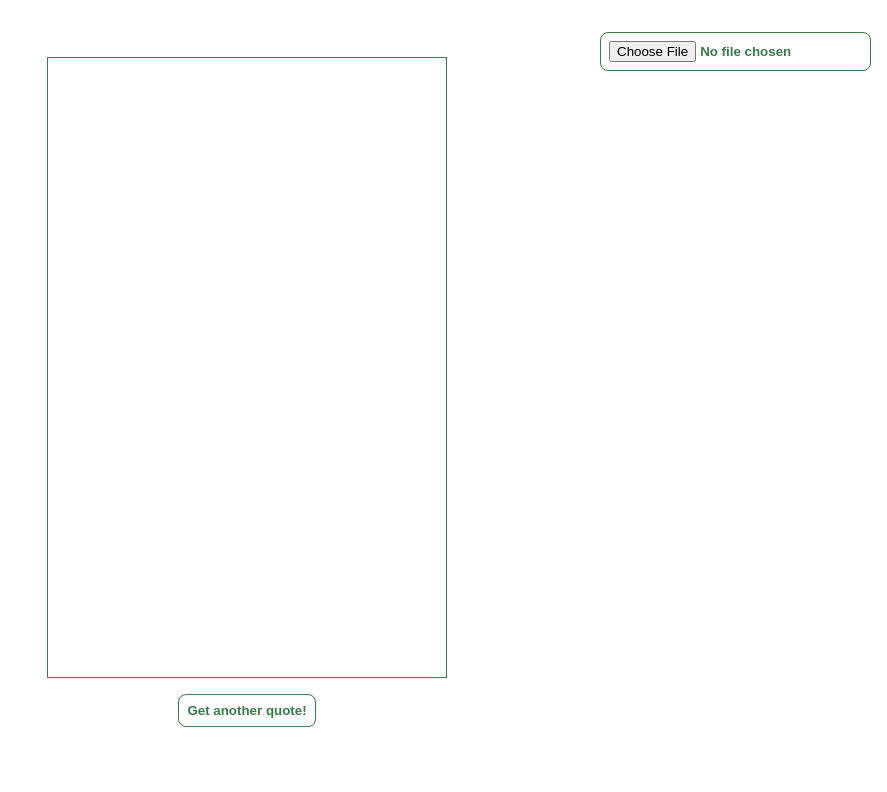
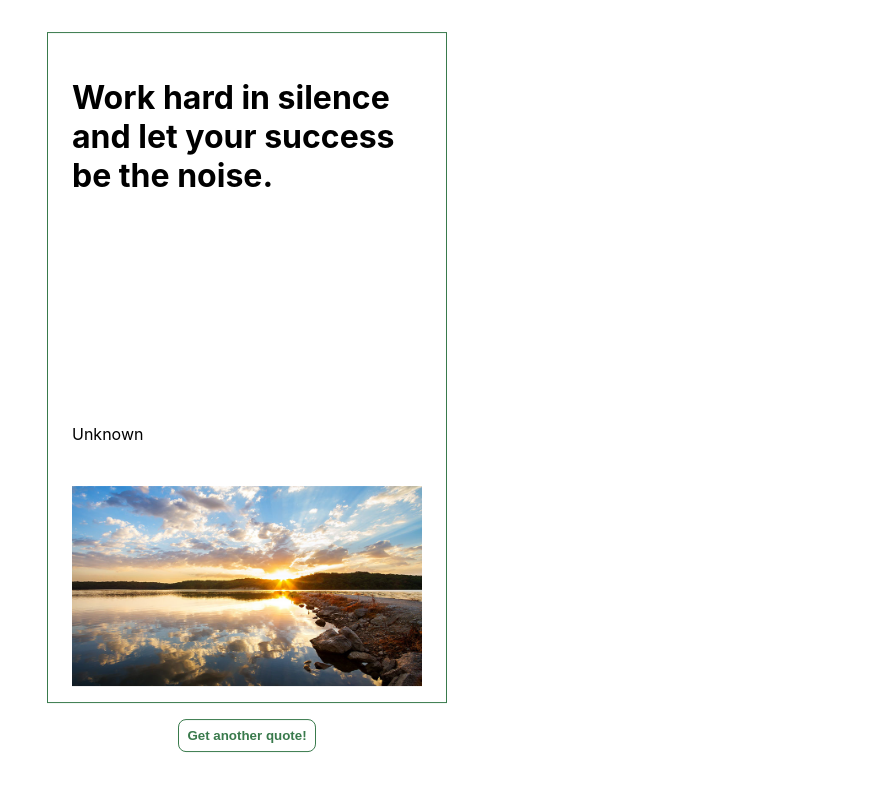
Before and after one commit to jeehay-park/t6-quotes, a React (Create React App) app: page / in a window 1280 px wide. Shown: the top 792 px of the page, without its empty margins (393-1280 px from the left). Built offline with nearby package versions, Linux system fonts and the light colour scheme.

Commit message:
Fix the view box size

```diff
--- /dev/null
+++ b/public/data.json
@@ -0,0 +1,117 @@
+{
+"quotes" : [
+    {
+      "quote": "Work hard in silence and let your success be the noise.",
+      "author": "Unknown"
+    },
+    {
+      "quote": "Setting goals is the first step in turning the invisible into the visible.",
+      "author": "Unknown"
+    },
+    {
+        "quote": "Don't you dare underestimate the power of your own instinct.",
+        "author": "Unknown"
+    },
+    {
+        "quote": "Start where you are. Use what you have. Do what you can.",
+        "author": "Unknown"
+    },
+    {
+        "quote": "Great communication is the ability to say something without really saying anything at all.",
+        "author": "Ed Latimore"
+    },
+    {
+      "quote": "If you live fake rich now, you'll retire real broke later.",
+      "author": "Unknown"
+    },
+    {
+      "quote": "If you live fake rich now, you'll retire real broke later.",
+      "author": "Unknown"
+    },
+    {
+      "quote": "Doing nothing with your life is much more painful than doing something with your life. It just takes longer for that pain to kick in.",
+      "author": "Koe"
+    },
+    {
+      "quote": "The quickest way to succeed is to start now and figure it out as you go. You can't learn to drive in a parked car.",
+      "author": "Unknown"
+    },
+    {
+      "quote": "Feel the feeling but don't become the emotion. Witness it. Allow it. Release it.",
+      "author": "Crystal Andrus"
+    },
+    {
+      "quote": "If you don't have ideas, read.If you have ideas, but can't articulate them, write. If you have ideas, and the clarity to execute, build. Expand, organize, and focus your mind until our craziest ideas become reality.",
+      "author": "Unknown"
+    },
+    {
+      "quote": "Allow yourself to be a beginner at things. No one starts off as excellent.",
+      "author": "Unknown"
+    },
+    {
+      "quote": "The best way to deal with your impostor syndrome is to realize that nearly everyone is an impostor.",
+      "author": "Justin Welsh"
+    },
+    {
+      "quote": "You're breaking generational curses. That's why things don't come so easy for you. You're who your bloodline has been waiting for.",
+      "author": "Unknown"
+    },
+    {
+      "quote": "God said, “Love your enemy” And I obeyed and loved myself.",
+      "author": "Kahlil Gibran"
+    },
+    {
+      "quote": "The best way to deal with your impostor syndrome is to realize that nearly everyone is an impostor.",
+      "author": "Unknown"
+    },
+    {
+      "quote": "Being home in time for dinner with your family is the ultimate sign you respect them.",
+      "author": "Unknown"
+    },
+    {
+      "quote": "Avoid step-by-step guides. Learn principles. You can transform principles into different contexts, and they will work. Step-by-step guides are practical only in one context. It’s basically a fish vs fishing.",
+      "author": "Mahram MG"
+    },
+    {
+      "quote": "At the end of your career when you retire, make sure you can say you have zero regrets.",
+      "author": "Tim Denning"
+    },
+    {
+      "quote": "A place for everything and everything in its place.",
+      "author": "Unknown"
+    },
+    {
+      "quote": "He who is faithful in little is faithful in much.",
+      "author": "Unknown"
+    },
+    {
+      "quote": "A stitch in time saves nine.",
+      "author": "Unknown"
+    },
+    {
+      "quote": "The early bird catches the worm. ",
+      "author": "Unknown"
+    },
+    {
+      "quote": "Don't put off until tomorrow what you can do today.",
+      "author": "Unknown"
+    },
+    {
+      "quote": "An ounce of prevention is worth a pound of cure.",
+      "author": "Unknown"
+    },
+    {
+      "quote": "A bad penny always shows up.",
+      "author": "Unknown"
+    },
+    {
+      "quote": "An apple a day keeps the doctor away.",
+      "author": "Unknown"
+    },
+    {
+      "quote": "To err is human; to forgive, divine.",
+      "author": "Unknown"
+    }
+
+  ]
+}
--- a/src/App.js
+++ b/src/App.js
@@ -1,11 +1,13 @@
 import React from 'react';
 import GetUserData from './GetUserData';
+import GetQuote from "./GetQuote"
 
 const App = () => {
 
 
   return (
-    <GetUserData />
+    // <GetUserData />
+    <GetQuote />
 
   );
 };
--- a/src/Card.js
+++ b/src/CardFetchJson.js
@@ -17,7 +17,6 @@ import bg13 from "../src/bg/bg13.jpeg"
 import bg14 from "../src/bg/bg14.jpeg"
 import bg15 from "../src/bg/bg15.jpeg"
 
-
 export default function Card({userData}) {
 
     const images = [bg0, bg1, bg2, bg3, bg4, bg5, bg6, bg7, bg8, bg9, bg10, bg11, bg12, bg13, bg14, bg15];
@@ -35,11 +34,18 @@ export default function Card({userData}) {
 
     }
 
+    console.log("UserData : ")
+    console.log(userData)
+    console.log("userData[0]", userData[0]?.quote)
+    console.log("userData[0]", userData[0]?.author)
+
+
+
     return(
         <>
             <CenterWrapper>
                 <QuoteBox>
-                    <h1 style={{width : '350px', height : '450px', padding : '0.5rem 0.5rem'}}>{userData[index]?.quote}</h1>
+                    <h1 style={{width : '350px', height : '300px', padding : '0.5rem 0.5rem'}}>{userData[index]?.quote}</h1>
                     <p style={{width : '350px', height : '30px', padding : '1rem 0.5rem'}}>{userData[index]?.author}</p>
                     { userData[index]?.quote && <div style={{width : '350px', height : '200px', padding : '0 0.5rem'}}>
                         <img src={images[num]} style={{width : '350px', height : '200px'}} alt="positive-images"/>
--- /dev/null
+++ b/src/CardReadExcel.js
@@ -0,0 +1,70 @@
+import React, { useState } from "react";
+import { CenterWrapper, QuoteBox, Button } from "./styledComponents/StyledComponents";
+import bg0 from "../src/bg/bg0.jpeg"
+import bg1 from "../src/bg/bg1.jpeg"
+import bg2 from "../src/bg/bg2.jpeg"
+import bg3 from "../src/bg/bg3.jpeg"
+import bg4 from "../src/bg/bg4.jpeg"
+import bg5 from "../src/bg/bg5.jpeg"
+import bg6 from "../src/bg/bg6.jpeg"
+import bg7 from "../src/bg/bg7.jpeg"
+import bg8 from "../src/bg/bg8.jpeg"
+import bg9 from "../src/bg/bg9.jpeg"
+import bg10 from "../src/bg/bg10.jpeg"
+import bg11 from "../src/bg/bg11.jpeg"
+import bg12 from "../src/bg/bg12.jpeg"
+import bg13 from "../src/bg/bg13.jpeg"
+import bg14 from "../src/bg/bg14.jpeg"
+import bg15 from "../src/bg/bg15.jpeg"
+
+
+export default function Card({userData}) {
+
+    const images = [bg0, bg1, bg2, bg3, bg4, bg5, bg6, bg7, bg8, bg9, bg10, bg11, bg12, bg13, bg14, bg15];
+
+    const [index, setIndex] = useState(0);
+    const [num, setNum] = useState(0);
+
+    const handleRefresh = (event) => {
+        event.preventDefault();
+        const randomIndex = Math.floor(Math.random() * userData.length);
+        const randomNum = Math.floor(Math.random() * images.length);
+
+        setIndex(randomIndex);
+        setNum(randomNum);
+
+    }
+
+    console.log("UserData : ")
+    console.log(userData)
+    console.log("userData[0]", userData[0]?.quote)
+    console.log("userData[0]", userData[0]?.author)
+
+
+
+    return(
+        <>
+            <CenterWrapper>
+                <QuoteBox>
+                    <h1 style={{width : '350px', height : '450px', padding : '0.5rem 0.5rem'}}>{userData[index]?.quote}</h1>
+                    <p style={{width : '350px', height : '30px', padding : '1rem 0.5rem'}}>{userData[index]?.author}</p>
+                    { userData[index]?.quote && <div style={{width : '350px', height : '200px', padding : '0 0.5rem'}}>
+                        <img src={images[num]} style={{width : '350px', height : '200px'}} alt="positive-images"/>
+                    </div>
+                    }
+
+                </QuoteBox>
+                <div style={{textAlign : 'center', margin : '1rem 1rem'}}>
+
+                <Button
+                    onClick={handleRefresh}>Get another quote!
+                </Button>
+                </div>
+
+
+
+            </CenterWrapper>
+
+        </>
+    )
+};
--- /dev/null
+++ b/src/GetQuote.js
@@ -0,0 +1,53 @@
+import React, { useState, useEffect } from "react";
+import * as XLSX from 'xlsx';
+import { format } from 'date-fns';
+import { RightCorner } from "./styledComponents/StyledComponents";
+import CardReadExcel from "./CardReadExcel";
+import { Upload } from "./styledComponents/StyledComponents";
+import CardFetchJson from "../src/CardFetchJson";
+
+export default function GetQuote() {
+
+    const [userData, setUserData] = useState([]);
+
+    useEffect(() => {
+
+        const fetchData = async() => {
+            try {
+                const response = await fetch('data.json', {
+                    headers : {
+                      'Content-Type': 'application/json',
+                      'Accept': 'application/json'
+                     }
+                  }
+
+                );
+
+                if (!response.ok) {
+                  throw new Error(`HTTP error! Status: ${response.status}`);
+                }
+
+                const data = await response.json();
+
+                setUserData(data.quotes);
+
+            } catch (error) {
+                console.error('Error fetching quotes:', error);
+
+
+            }
+        }
+
+        fetchData();
+
+
+    }, [])
+
+
+
+      return(
+        <>
+           { userData && <CardFetchJson userData={userData} />}
+        </>
+      )
+};
--- a/src/GetUserData.js
+++ b/src/GetUserData.js
@@ -2,7 +2,7 @@ import React, { useState } from "react";
 import * as XLSX from 'xlsx';
 import { format } from 'date-fns';
 import { RightCorner } from "./styledComponents/StyledComponents";
-import Card from "./Card";
+import CardReadExcel from "./CardReadExcel";
 import { Upload } from "./styledComponents/StyledComponents";
 
 export default function GetUserData() {
@@ -66,7 +66,7 @@ export default function GetUserData() {
                     onChange={handleFileChange}
                 />
             </RightCorner>
-            { userData && <Card userData={userData} />}
+            { userData && <CardReadExcel userData={userData} />}
         </>
       )
 };
```
Also changed, not shown: 2 other files (tests, documents, lock files or other folders).
